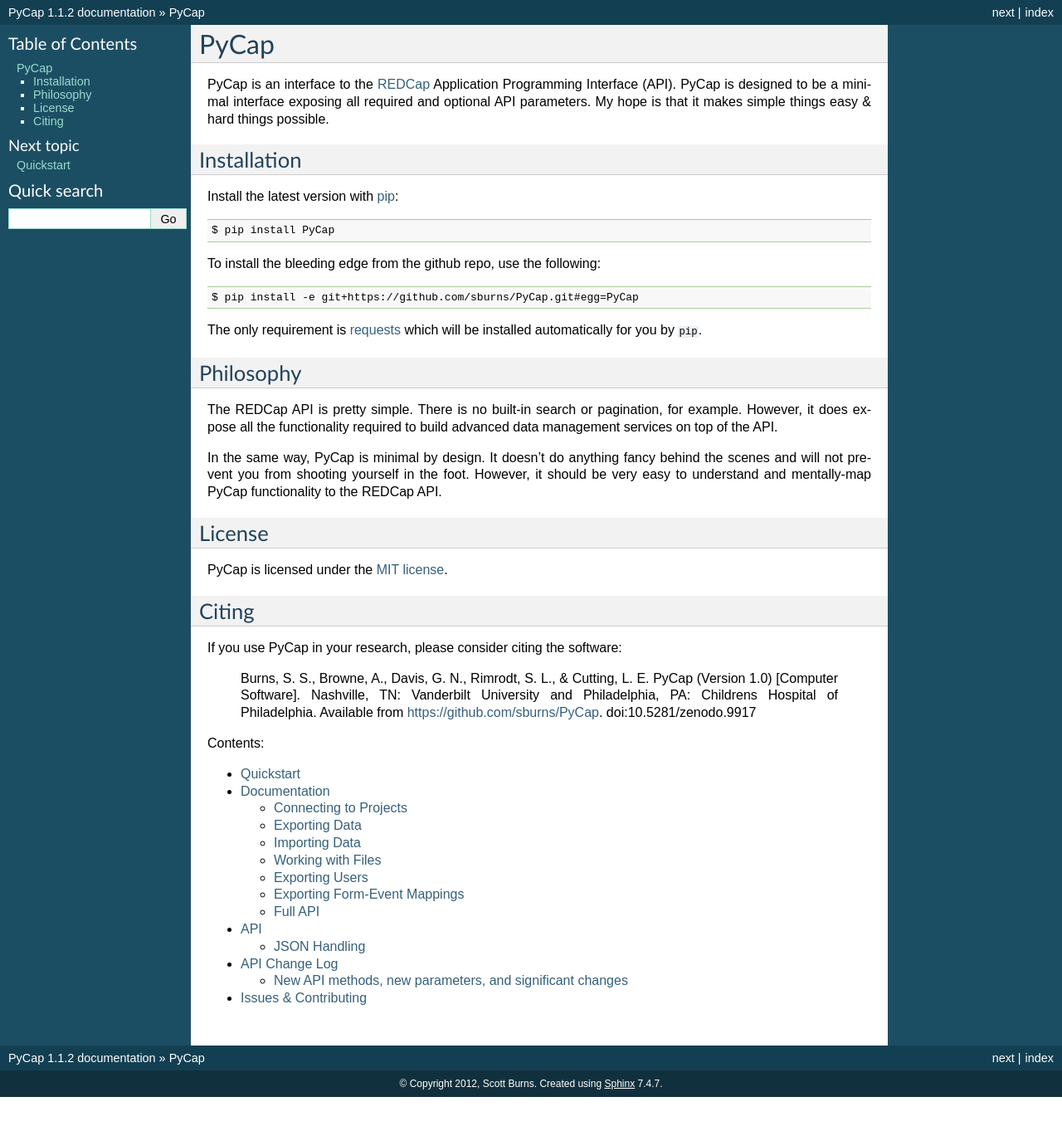
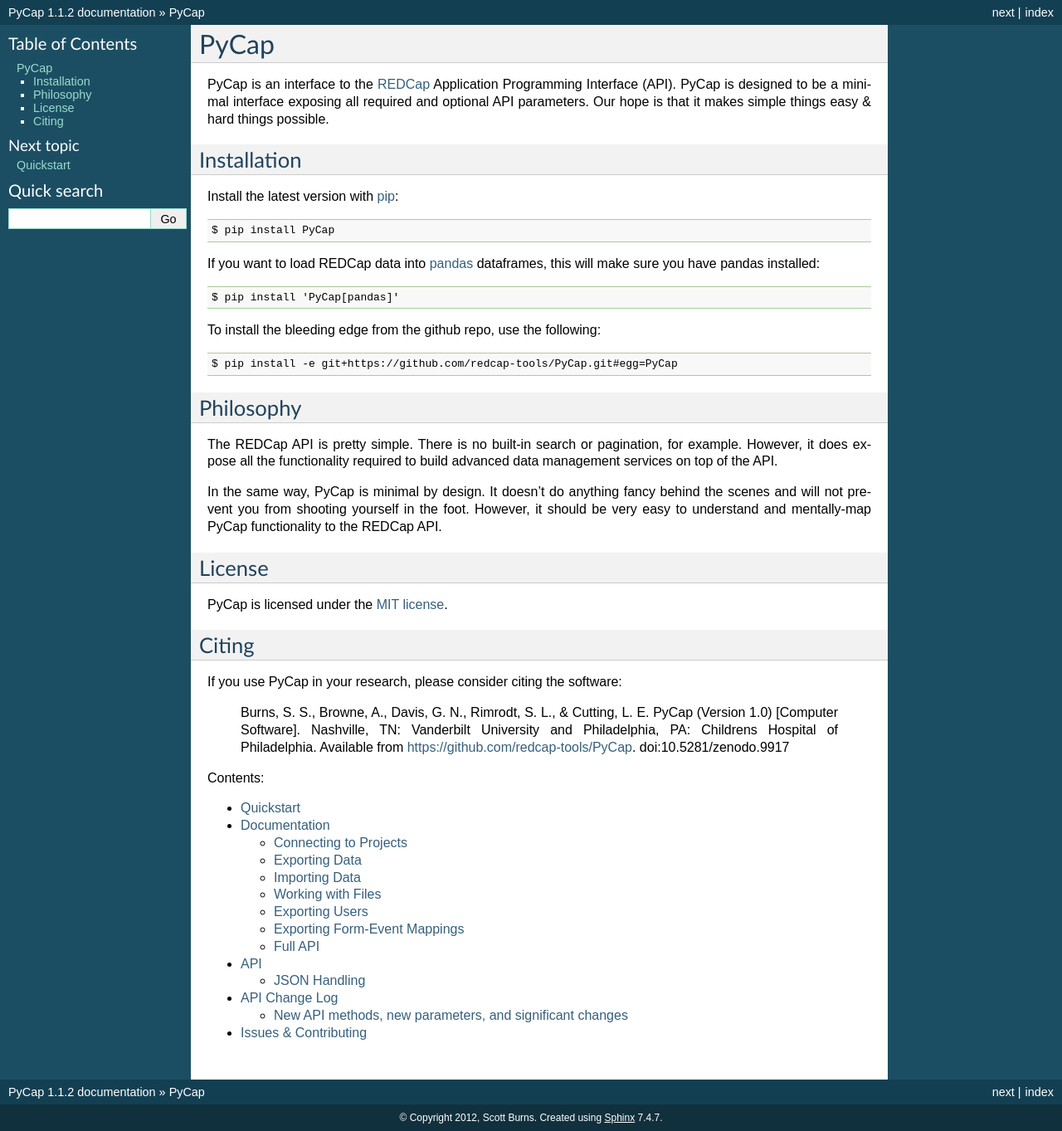
Before and after one commit to redcap-tools/PyCap, a Sphinx documentation site: the page built from docs/index.rst, in a window 1280 px wide. Shown: the whole page at 83% size. Built offline with Sphinx 7.4.7, drawn with Linux system fonts in a browser that asks for light colours; before the commit the page ends 1322 px from its top, so only the background shows below that.

Commit message:
:memo: Improve documentation a bit (#135)
Change references to original github URL to the one in the redcap-tools
organization.

Also tighten up the Installation section of index.rst -- we don't need
to care about the requests dependency, really. Mention the pandas
installation option.

```diff
--- a/README.rst
+++ b/README.rst
@@ -112,7 +112,7 @@ Install extra requirements, which allows returning project data as a :code:`pand
 Install from GitHub
 ::
 
-    $ git clone git://github.com/sburns/PyCap.git PyCap
+    $ git clone git://github.com/redcap-tools/PyCap.git PyCap
     $ cd PyCap
     $ python setup.py install
 
@@ -156,4 +156,4 @@ If you use PyCap in your research, please consider citing the software:
 
     Burns, S. S., Browne, A., Davis, G. N., Rimrodt, S. L., & Cutting, L. E. PyCap (Version 1.0) [Computer Software].
     Nashville, TN: Vanderbilt University and Philadelphia, PA: Childrens Hospital of Philadelphia.
-    Available from https://github.com/sburns/PyCap. doi:10.5281/zenodo.9917
+    Available from https://github.com/redcap-tools/PyCap. doi:10.5281/zenodo.9917
--- a/docs/contributing.rst
+++ b/docs/contributing.rst
@@ -1,13 +1,13 @@
 Issues & Contributing
 =====================
 
-If you have an issue with PyCap or the REDCap API, please raise an issue on PyCap's `issues page <http://github.com/sburns/PyCap/issues>`_. I'll do my best to help where I can.
+If you have an issue with PyCap or the REDCap API, please raise an issue on PyCap's `issues page <https://github.com/redcap-tools/PyCap/issues>`_. We'll do our best to help where we can.
 
 PyCap follows the `Fork-Pull workflow <https://help.github.com/articles/using-pull-requests#fork--pull>`_ method for accepting contributions. If you'd like to contribute code to PyCap, please use the following workflow:
 
 1. If you don't already have an account on GitHub, please make one.
-2. Fork `my repo <http://github.com/sburns/PyCap>`_ to your own account.
+2. Fork `my repo <https://github.com/redcap-tools/PyCap>`_ to your own account.
 3. Checkout a branch & commit your changes. Tests are definitely appreciated!
 4. Push those changes to your repo & submit a Pull-Request to my repository.
 
-If any of these steps are unclear, please peruse the helpful `GitHub Guide on Forking <https://guides.github.com/activities/forking/>`_ or reach out to me on `Twitter <http://twitter.com/scottsburns>`_.
+If any of these steps are unclear, please peruse the helpful `GitHub Guide on Forking <https://guides.github.com/activities/forking/>`_ or file an issue, and we'll try to help out!
--- a/docs/index.rst
+++ b/docs/index.rst
@@ -6,7 +6,7 @@
 PyCap
 =====
 
-PyCap is an interface to the `REDCap <http://www.project-redcap.org>`_ Application Programming Interface (API). PyCap is designed to be a minimal interface exposing all required and optional API parameters. My hope is that it makes simple things easy & hard things possible.
+PyCap is an interface to the `REDCap <http://www.project-redcap.org>`_ Application Programming Interface (API). PyCap is designed to be a minimal interface exposing all required and optional API parameters. Our hope is that it makes simple things easy & hard things possible.
 
 Installation
 ------------
@@ -15,11 +15,13 @@ Install the latest version with `pip <https://pypi.python.org/pypi/pip>`_::
 
     $ pip install PyCap
 
+If you want to load REDCap data into `pandas <https://github.com/redcap-tools/PyCap>`_ dataframes, this will make sure you have pandas installed::
+
+    $ pip install 'PyCap[pandas]'
+
 To install the bleeding edge from the github repo, use the following::
 
-    $ pip install -e git+https://github.com/sburns/PyCap.git#egg=PyCap
-
-The only requirement is `requests <http://python-requests.org>`_ which will be installed automatically for you by ``pip``.
+    $ pip install -e git+https://github.com/redcap-tools/PyCap.git#egg=PyCap
 
 Philosophy
 ----------
@@ -40,7 +42,7 @@ If you use PyCap in your research, please consider citing the software:
 
     Burns, S. S., Browne, A., Davis, G. N., Rimrodt, S. L., & Cutting, L. E. PyCap (Version 1.0) [Computer Software].
     Nashville, TN: Vanderbilt University and Philadelphia, PA: Childrens Hospital of Philadelphia.
-    Available from https://github.com/sburns/PyCap. doi:10.5281/zenodo.9917
+    Available from https://github.com/redcap-tools/PyCap. doi:10.5281/zenodo.9917
 
 
 Contents:
--- a/setup.py
+++ b/setup.py
@@ -50,9 +50,9 @@ setup(
     maintainer_email="scott.s.burns@gmail.com",
     description="""PyCap: Python interface to REDCap""",
     license="MIT",
-    url="http://sburns.github.com/PyCap",
+    url="https://github.com/redcap-tools/PyCap",
     version=find_version("redcap", "__init__.py"),
-    download_url="http://sburns.github.com/PyCap",
+    download_url="https://github.com/redcap-tools/PyCap",
     long_description=long_desc,
     long_description_content_type="text/x-rst",
     packages=["redcap"],
```
